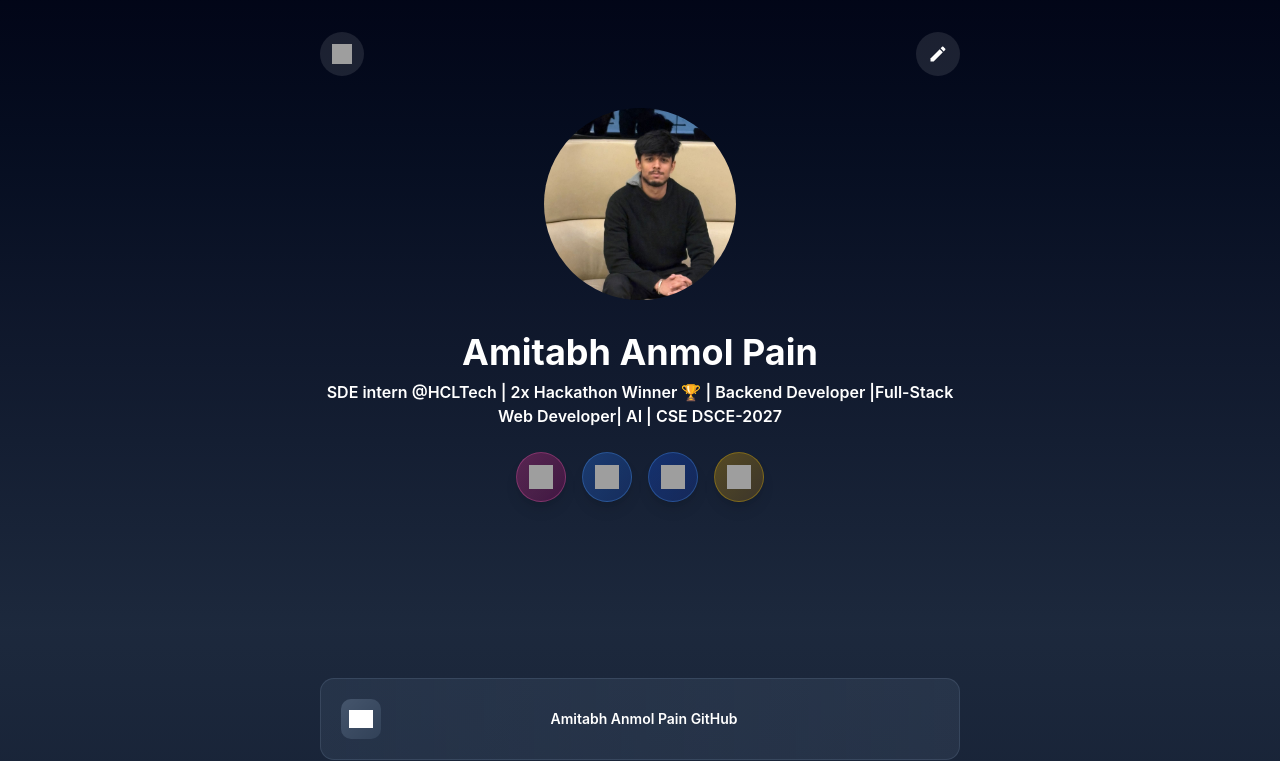
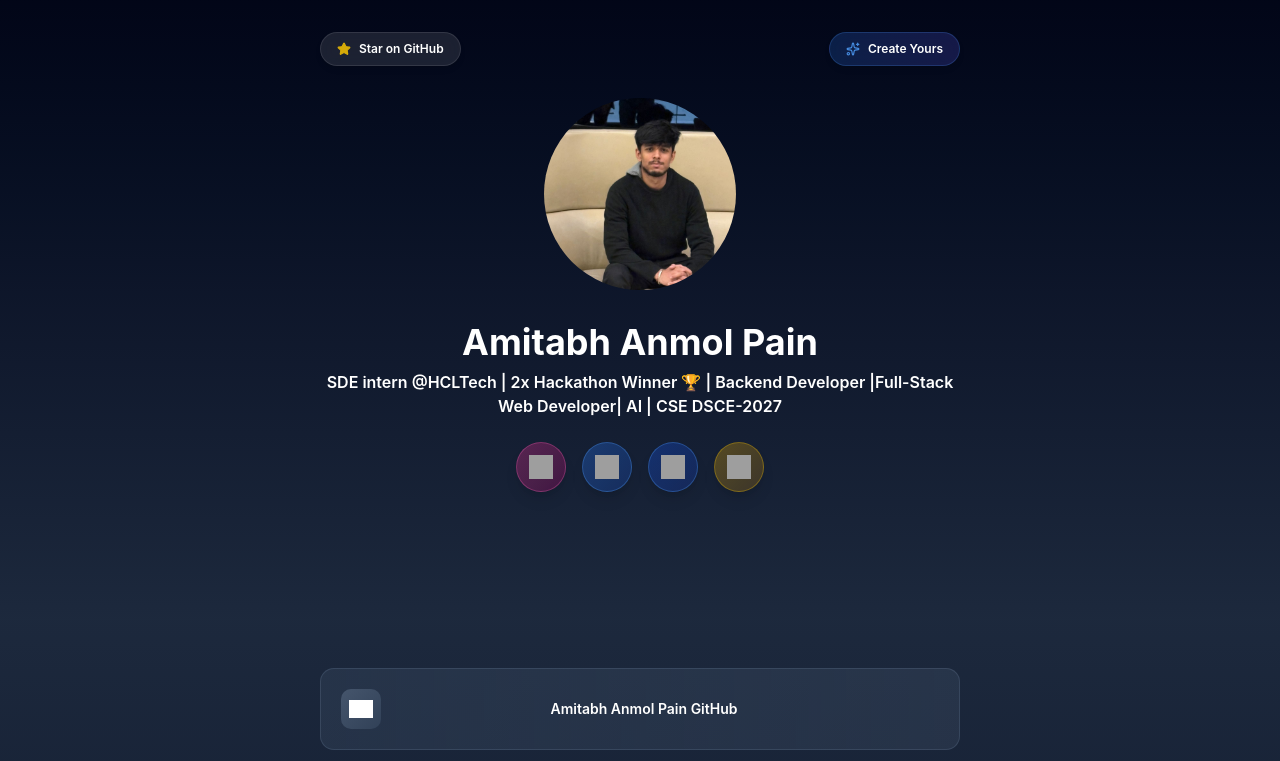
Before and after one commit to amitabhanmolpain/linkdock, a Next.js app: page / in a window 1280 px wide. Shown: the top 761 px of the page. Built offline with nearby package versions, Linux system fonts and the light colour scheme; grey boxes are pictures that could not be loaded.

Commit message:
feat: create personal profile page with social links and copy functionality

```diff
--- a/app/page.tsx
+++ b/app/page.tsx
@@ -2,7 +2,7 @@
 
 import { useState } from 'react'
 import Image from 'next/image'
-import { Copy, Check } from 'lucide-react'
+import { Copy, Check, Star, Sparkles } from 'lucide-react'
 
 const links = [
   {
@@ -56,17 +56,22 @@ export default function Home() {
             href="https://github.com/amitabhanmolpain/linkdock"
             target="_blank"
             rel="noopener noreferrer"
-            className="p-3 rounded-full bg-white/10 hover:bg-white/20 transition-colors"
-            title="GitHub Repository"
+            className="flex items-center gap-2 px-4 py-2 rounded-full bg-white/10 hover:bg-white/20 text-white font-semibold text-xs border border-white/10 hover:border-white/20 transition-all duration-300 shadow-md hover:shadow-lg backdrop-blur-sm"
+            title="Star on GitHub"
           >
-            <img src="https://thesvg.org/icons/github/default.svg" alt="GitHub" className="w-5 h-5" />
+            <Star className="w-3.5 h-3.5 fill-yellow-400 text-yellow-400 animate-pulse" />
+            <span>Star on GitHub</span>
           </a>
-          <button className="p-3 rounded-full bg-white/10 hover:bg-white/20 transition-colors">
-            <svg className="w-5 h-5 text-white" fill="currentColor" viewBox="0 0 24 24">
-              <path d="M3 17.25V21h3.75L17.81 9.94l-3.75-3.75L3 17.25z" />
-              <path d="M20.71 7.04c.39-.39.39-1.02 0-1.41l-2.34-2.34c-.39-.39-1.02-.39-1.41 0l-1.83 1.83 3.75 3.75 1.83-1.83z" />
-            </svg>
-          </button>
+          <a
+            href="https://github.com/amitabhanmolpain/linkdock/fork"
+            target="_blank"
+            rel="noopener noreferrer"
+            className="flex items-center gap-2 px-4 py-2 rounded-full bg-gradient-to-r from-blue-500/20 to-indigo-500/20 hover:from-blue-500/30 hover:to-indigo-500/30 text-white font-semibold text-xs border border-blue-400/20 hover:border-blue-400/40 transition-all duration-300 shadow-md hover:shadow-lg backdrop-blur-sm"
+            title="Create Yours"
+          >
+            <Sparkles className="w-3.5 h-3.5 text-blue-400 animate-pulse" />
+            <span>Create Yours</span>
+          </a>
         </div>
 
         {/* Profile Section */}
```
